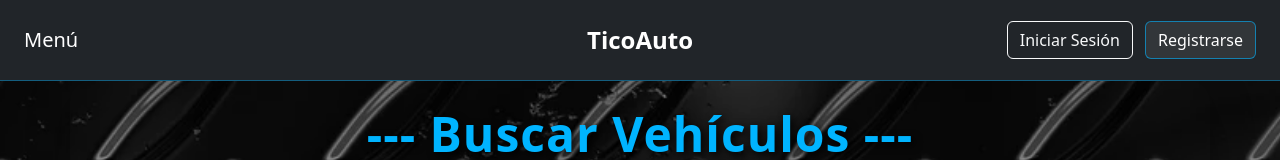
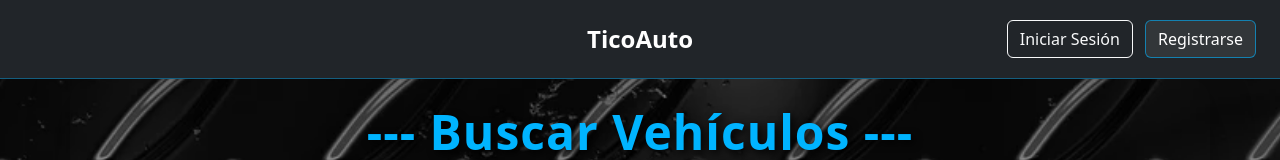
Before and after one commit to walbyn504/TicoAuto-Frontend, a plain HTML site: page index.html in a window 1280 px wide. Shown: the top 160 px of the page. Drawn offline with nearby package versions, Linux system fonts and the light colour scheme; no server answers.

Commit message:
Corrección del botón de menú, para que se observe solo si está logueado.

```diff
--- a/index.html
+++ b/index.html
@@ -20,9 +20,6 @@
 
         <!-- MENU DE 3 PUNTOS -->
         <div id="menuOpciones"></div>
-
-        <!-- LOGO -->
-        <a class="navbar-brand" href="#">Menú</a>
 
         <div class="titulo-centro">
             TicoAuto
--- a/js/vehiculo/verificarUsuario.js
+++ b/js/vehiculo/verificarUsuario.js
@@ -26,6 +26,7 @@ function verificarUsuario() {
             <div class="dropdown me-3">
                 <button class="btn btn-dark" data-bs-toggle="dropdown">
                     <i class="bi bi-three-dots-vertical fs-4"></i>
+                    Menú
                 </button>
 
                 <ul class="dropdown-menu">
```
